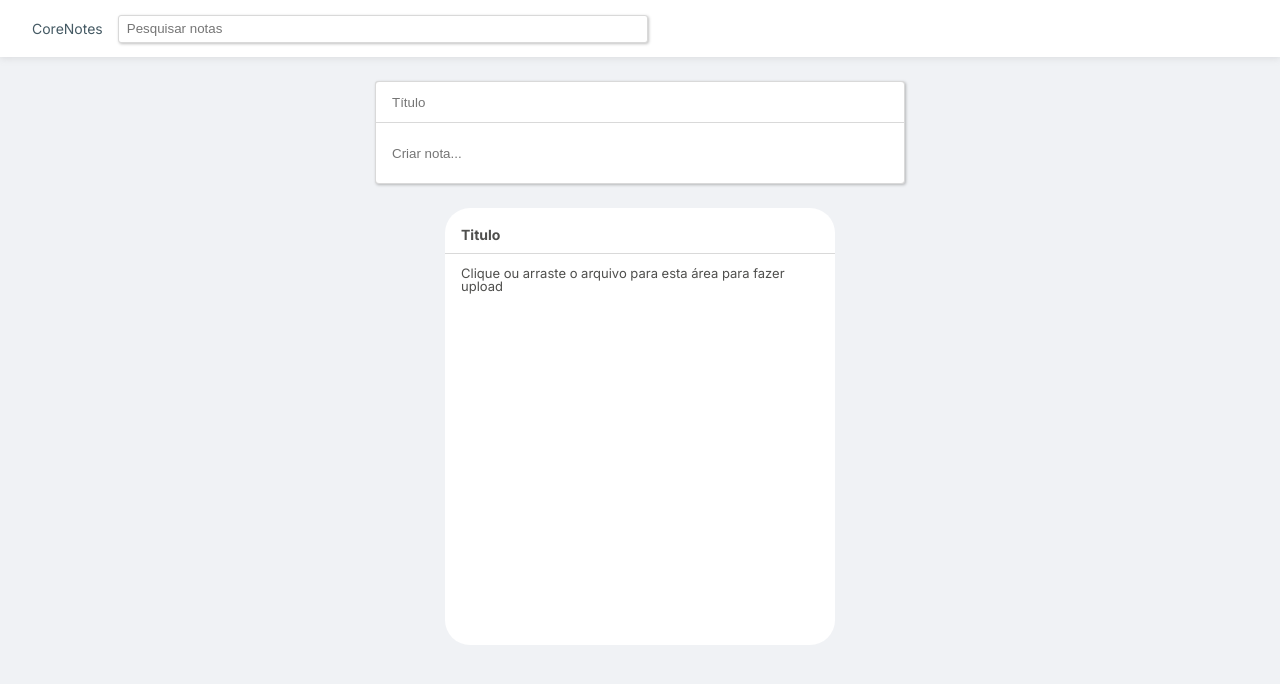
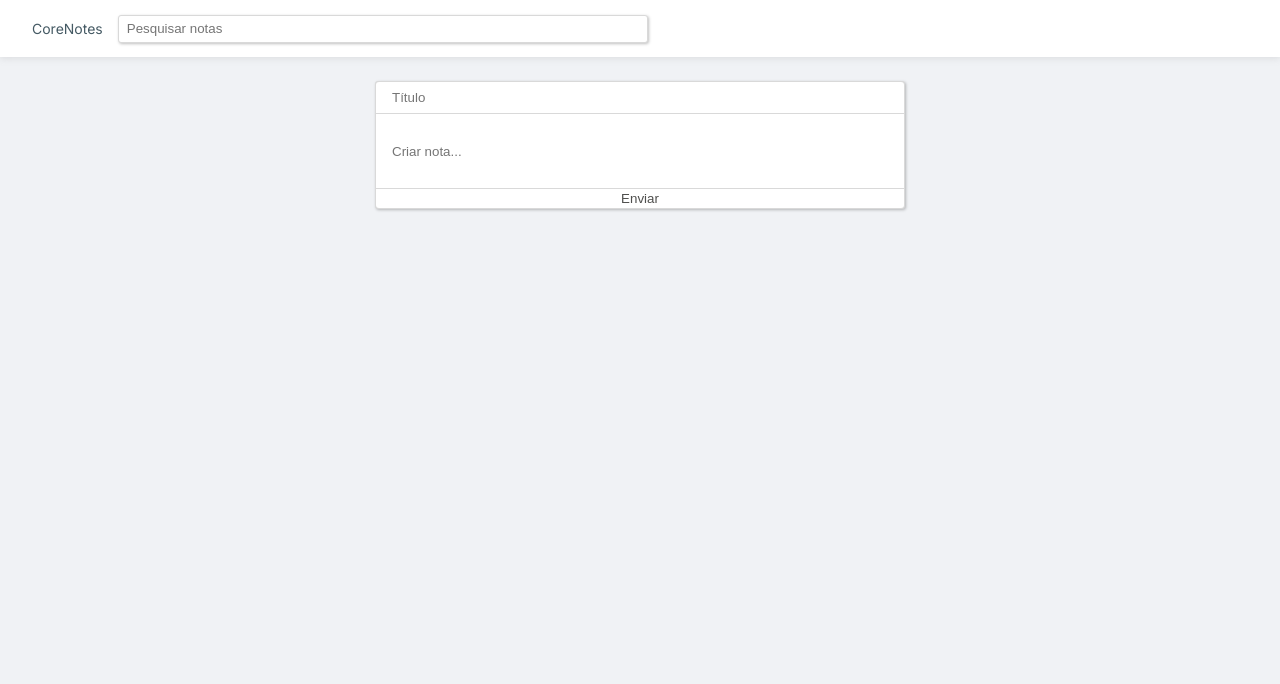
Before and after one commit to duanzin/corelab-front, a React (Vite) app: page / in a window 1280 px wide. Shown: the top 684 px of the page. Built offline with nearby package versions, Linux system fonts and the light colour scheme.

Commit message:
feat: mocked note creation

```diff
--- a/src/App.tsx
+++ b/src/App.tsx
@@ -1,7 +1,27 @@
+import { useState } from "react";
 import styled from "styled-components";
 import Note from "./components/note";
 
+interface FormData {
+  title: string;
+  text: string;
+}
+
 function App() {
+  const [formData, setFormData] = useState<FormData>({ title: "", text: "" });
+  const [notes, setNotes] = useState<FormData[]>([]);
+
+  const handleChange = (e: React.ChangeEvent<HTMLInputElement>) => {
+    const { name, value } = e.target;
+    setFormData({ ...formData, [name]: value });
+  };
+
+  const handleSubmit = (e: React.FormEvent<HTMLFormElement>) => {
+    e.preventDefault();
+    setNotes([...notes, formData]);
+    setFormData({ title: "", text: "" });
+  };
+
   return (
     <>
       <Header>
@@ -9,12 +29,33 @@ function App() {
         <input type="search" placeholder="Pesquisar notas" />
       </Header>
       <Main>
-        <Form>
-          <input type="text" placeholder="Título" />
-          <input type="text" placeholder="Criar nota..." />
+        <Form onSubmit={handleSubmit}>
+          <input
+            type="text"
+            id="title"
+            name="title"
+            value={formData.title}
+            onChange={handleChange}
+            placeholder="Título"
+            required
+          />
+          <input
+            type="text"
+            id="text"
+            name="text"
+            value={formData.text}
+            onChange={handleChange}
+            placeholder="Criar nota..."
+            required
+          />
+          <button type="submit">Enviar</button>
         </Form>
         <section>
-          <Note/>
+          <ul>
+            {notes.map((data, index) => (
+              <Note key={index} title={data.title} text={data.text} />
+            ))}
+          </ul>
         </section>
       </Main>
     </>
@@ -60,7 +101,7 @@ const Form = styled.form`
   display: flex;
   flex-direction: column;
   width: 33.125rem;
-  height: 6.438rem;
+  height: 8rem;
   background-color: #d9d9d9;
   border-radius: 3px;
   padding: 1px;
@@ -74,12 +115,21 @@ const Form = styled.form`
     background-color: #ffffff;
     width: 100%;
   }
+  button{
+    border: none;
+    padding: 0 1rem;
+    cursor: pointer;
+    background-color: #ffffff;
+    color: #4F4F4D;
+    width: 100%;
+    height: 15%;
+    border-radius: 0 0 3px 3px;
+  }
   :first-child {
     border-radius: 3px 3px 0 0;
-    height: 40%;
+    height: 25%;
   }
-  :last-child {
-    border-radius: 0 0 3px 3px;
+  :nth-child(2) {
     height: 60%;
   }
 `;
--- a/src/components/note.tsx
+++ b/src/components/note.tsx
@@ -1,11 +1,16 @@
 import styled from "styled-components";
 
-export default function Note() {
+interface Props {
+    title: string;
+    text: string;
+  }
+
+export default function Note({ title, text }:Props) {
   return (
     <StyledLi>
-      <h3>Titulo</h3>
+      <h3>{title}</h3>
       <div>
-        <p>Clique ou arraste o arquivo para esta área para fazer upload</p>
+        <p>{text}</p>
       </div>
     </StyledLi>
   );
@@ -37,5 +42,6 @@ const StyledLi = styled.li`
   }
   p {
     width: 100%;
+    overflow-wrap: break-word;
   }
 `;
```
